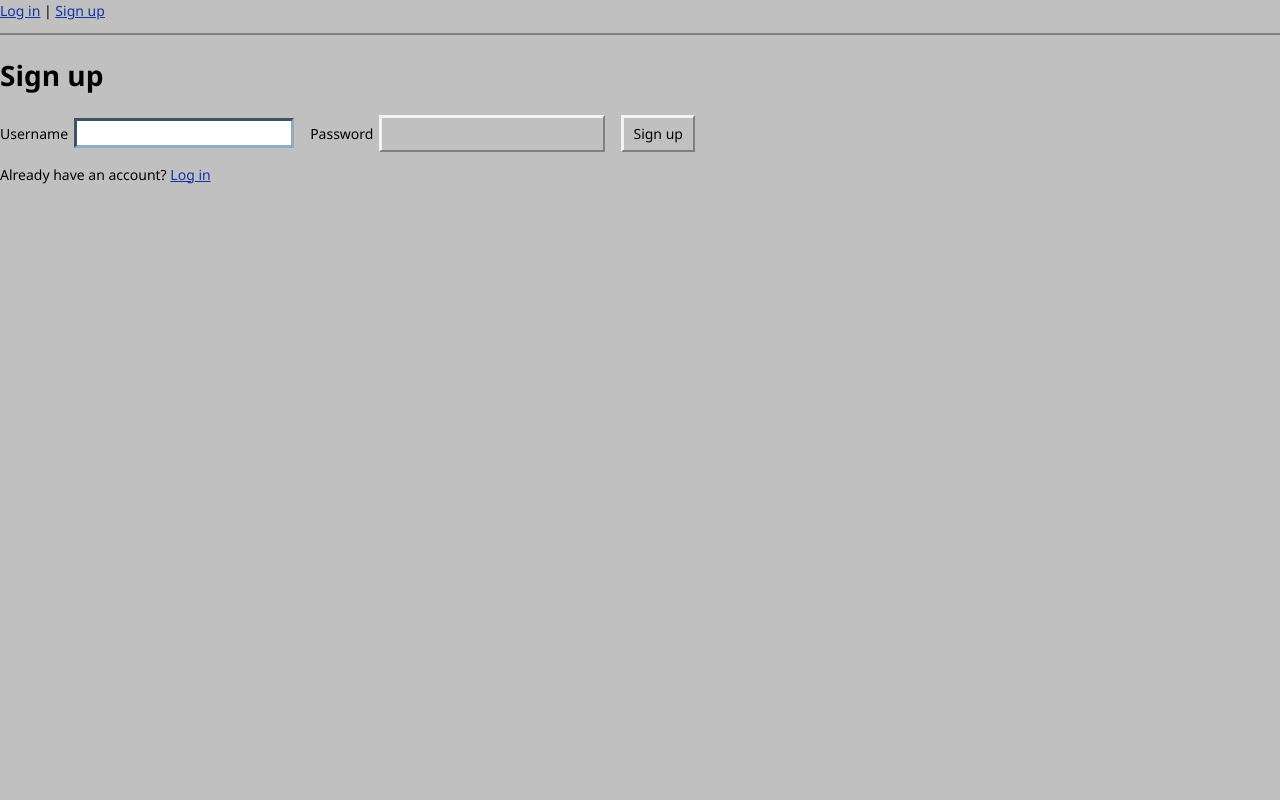
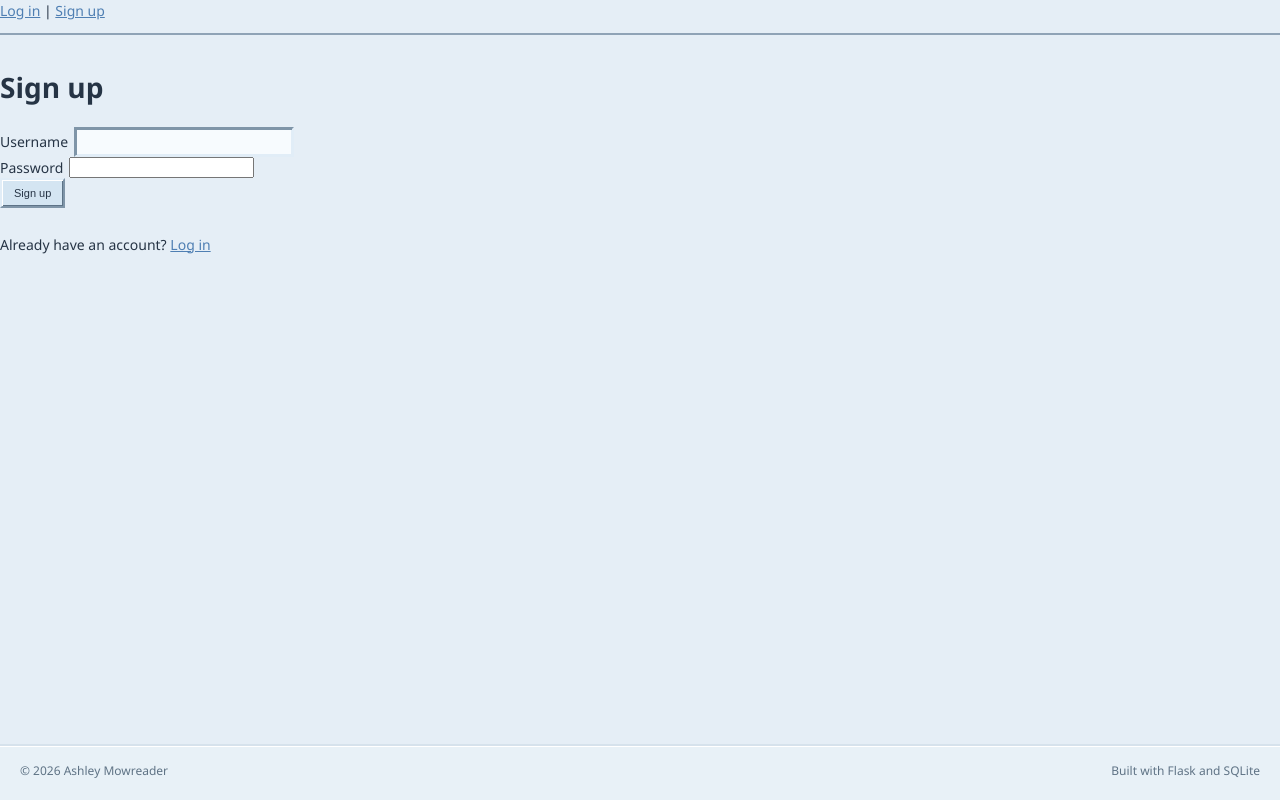
Before and after one commit to amowreader/rss-reader, a Flask app: page /signup in a window 1280 px wide. Run offline with Flask 3, Linux system fonts and the light colour scheme.

Commit message:
rebasing

```diff
--- a/app.py
+++ b/app.py
@@ -1,18 +1,12 @@
 """
 Bare-bones multi-user RSS aggregator.
 
-Core loop, same as the single-user version, with one addition: feeds and
-stories are shared across everyone (so the same URL is only ever fetched
-once), and what's per-user is the *subscription* and the *read state*.
+Core loop, same as the single-user version, with one addition: feeds and stories are shared across everyone (so the same URL is only ever fetched once), and what's per-user is the *subscription* and the *read state*.
 
   1. Sign up / log in
-  2. Add a feed URL -> subscribes you to it, fetching + creating the feed
-     row if nobody's added it yet
-  3. Refresh -> re-fetches feeds you're subscribed to, stores new stories
-     (deduped by guid), shared with anyone else subscribed to that feed
+  2. Add a feed URL -> subscribes you to it, fetching + creating the feed row if nobody's added it yet
+  3. Refresh -> re-fetches feeds you're subscribed to, stores new stories  (deduped by guid), shared with anyone else subscribed to that feed
   4. List your stories, mark read (per-user), click through to the original
-
-No CSS, no JS framework, no background scheduler.
 """
 
 import datetime
--- a/requirements.txt
+++ b/requirements.txt
@@ -1,2 +1,3 @@
 flask
-feedparserpython-dateutil
+feedparser
+python-dateutil
--- a/static/style.css
+++ b/static/style.css
@@ -1,23 +1,42 @@
 /* Rainy Day Theme from React95 */
 :root {
-  --canvas: #ffffff;
-  --canvas-text: #050608;
-  --border-dark: #3d5367;
-  --border-darkest: #16233b;
-  --border-light: #91abc2;
-  --border-lightest: #b7cee5;
-  --header-bg: #4b6480;
-  --header-text: #ffffff;
-  --desktop-bg: #000000;
-  --flat-dark: #9e9e9e;
-  --flat-light: #d8d8d8;
-  --material: #7a99b3;
-  --material-dark: #9a9e9c;
-  --material-text: #050608;
-  --hover-bg: #4b6480;
-  --focus-secondary: #fefe03;
-  --progress: #4b6480;
-  --tooltip: #fefbcc;
+  --canvas: #f7fbfe;
+  --canvas-text: #263445;
+  --border-dark: #7f95a8;
+  --border-darkest: #5d7387;
+  --border-light: #e1edf7;
+  --border-lightest: #ffffff;
+  --header-bg: #dceaf5;
+  --header-text: #263445;
+  --desktop-bg: #c8d6e4;
+  --flat-dark: #b3c6d9;
+  --flat-light: #eef6fb;
+  --material: #d4e5f2;
+  --material-dark: #aebfd0;
+  --material-text: #263445;
+  --hover-bg: #c2d8ea;
+  --focus-secondary: #8fb6de;
+  --progress: #6e93be;
+  --tooltip: #f6fbff;
+}
+
+* {
+  box-sizing: border-box;
+}
+
+    --border-lightest: #ffffff;
+    --header-bg: #dceaf5;
+    --header-text: #263445;
+    --desktop-bg: #c8d6e4;
+    --flat-dark: #b3c6d9;
+    --flat-light: #eef6fb;
+    --material: #d4e5f2;
+    --material-dark: #aebfd0;
+    --material-text: #263445;
+    --hover-bg: #c2d8ea;
+    --focus-secondary: #8fb6de;
+    --progress: #6e93be;
+    --tooltip: #f6fbff;
   }
 
   * {
@@ -71,12 +90,12 @@
   }
 
   a {
-  color: #1034a6;
+    color: #4f7fb3;
     text-decoration: underline;
   }
 
   a:visited {
-  color: #440381;
+    color: #6f7ea8;
   }
 
   .story-image {
@@ -87,71 +106,63 @@
 
   body {
     margin: 0;
-  background: #c0c0c0;
-  color: #000000;
+    background: #e5eef6;
+    color: #263445;
     font-family: "Segoe UI", Tahoma, Verdana, sans-serif;
     font-size: 14px;
     line-height: 1.5;
+    min-height: 100vh;
+    display: flex;
+    flex-direction: column;
   }
 
   .app-shell {
     max-width: 1100px;
     margin: 24px auto;
     padding: 12px;
-  background: #c0c0c0;
-  border: 2px solid #dfdfdf;
-  box-shadow: 2px 2px 0 #404040, inset 1px 1px 0 #f5f5f5, inset -1px -1px 0 #808080;
+    background: #edf5fb;
+    border: 2px solid #cddbe7;
+    box-shadow: 2px 2px 0 rgba(95, 113, 129, 0.6), inset 1px 1px 0 #ffffff, inset -1px -1px 0 #8fa3b6;
   }
 
   .top-nav {
     display: flex;
     align-items: center;
-  gap: 8px;
-  padding: 8px 12px;
-  background: #c0c0c0;
-  border: 2px solid #dfdfdf;
-  box-shadow: inset 1px 1px 0 #f5f5f5, inset -1px -1px 0 #808080;
+  background: #f4f9fc;
 }
-
-.top-nav a,
-.top-nav span {
-  color: #000000;
-  text-decoration: none;
-  font-weight: 600;
-}
-
-.top-nav a:hover {
-  color: #000080;
-  text-decoration: underline;
+    background: #e5f0f8;
+    border: 2px solid #cddbe7;
+    box-shadow: inset 1px 1px 0 #ffffff, inset -1px -1px 0 #8fa3b6;
+  color: #263445;
 }
 
 .divider {
-  border: 0;
-  border-top: 2px solid #808080;
+    color: #263445;
+  border-top: 2px solid #a89b8d;
   margin: 12px 0;
-  box-shadow: 0 -1px 0 #f5f5f5;
+  box-shadow: 0 -1px 0 #fffaf4;
 }
-
-form {
+  border-top: 2px solid #8fa3b6;
+    color: #4e7fae;
   display: flex;
   flex-wrap: wrap;
   align-items: center;
-  gap: 8px;
+  background: #e8f1f7;
   margin: 12px 0;
-}
-
-input,
+    border-top: 2px solid #8fa3b6;
+    margin: 12px 0;
+    box-shadow: 0 -1px 0 #ffffff;
 select,
 button {
   appearance: none;
   -webkit-appearance: none;
-  background: #c0c0c0;
-  color: #000000;
+  background: #f4f9fc;
+  color: #263445;
   border: 2px solid;
-  border-color: #f5f5f5 #808080 #808080 #f5f5f5;
+  border-color: #ffffff #8fa3b6 #8fa3b6 #ffffff;
   padding: 6px 10px;
   font: inherit;
-  box-shadow: inset 1px 1px 0 rgba(255, 255, 255, 0.8);
+  box-shadow: inset 1px 1px 0 rgba(255, 255, 255, 0.92);
 }
 
 button {
@@ -160,13 +171,13 @@
 }
 
 button:hover {
-  filter: brightness(0.98);
+  filter: brightness(0.99);
 }
 
 button:active,
 input:active,
 select:active {
-  border-color: #808080 #f5f5f5 #f5f5f5 #808080;
+  border-color: #8fa3b6 #ffffff #ffffff #8fa3b6;
   box-shadow: inset 1px 1px 0 rgba(0, 0, 0, 0.25);
 }
 
@@ -185,7 +196,7 @@
 input[type=checkbox] {
   width: 16px;
   height: 16px;
-  accent-color: #000080;
+  accent-color: #4f7fb3;
 }
 
 ul {
@@ -197,12 +208,12 @@
 li {
   margin: 10px 0;
   padding: 8px 10px;
-  background: rgba(255, 255, 255, 0.12);
-  border: 1px solid transparent;
+  background: rgba(245, 250, 255, 0.88);
+  border: 1px solid rgba(127, 149, 168, 0.28);
 }
 
 li a {
-  color: #000080;
+  color: #4f7fb3;
   font-weight: 600;
   text-decoration: none;
 }
@@ -219,7 +230,7 @@
 small {
   display: block;
   margin-top: 6px;
-  color: #1c1c1c;
+  color: #5f7385;
 }
 
 p {
@@ -228,8 +239,26 @@
 
 hr {
   border: 0;
-  border-top: 2px solid #808080;
+  border-top: 2px solid #8fa3b6;
   margin: 12px 0;
+}
+
+.site-footer {
+  margin-top: auto;
+  padding: 16px 20px 20px;
+  display: flex;
+  justify-content: space-between;
+  gap: 16px;
+  align-items: center;
+  color: #5f7385;
+  font-size: 12px;
+  border-top: 2px solid #d6e2ec;
+  background: #e8f1f7;
+  box-shadow: inset 0 1px 0 #ffffff;
+}
+
+.site-footer span:last-child {
+  white-space: nowrap;
 }
 
 @media (max-width: 640px) {
@@ -246,6 +275,15 @@
     width: 100%;
     margin-bottom: 8px;
   }
+
+  .site-footer {
+    flex-direction: column;
+    align-items: flex-start;
+  }
+
+  .site-footer span:last-child {
+    white-space: normal;
+  }
 }
 
 /*# sourceMappingURL=style.css.map */
--- a/static/style.scss
+++ b/static/style.scss
@@ -1,32 +1,32 @@
-$win-gray-1: #c0c0c0;
-$win-gray-2: #dfdfdf;
-$win-gray-3: #808080;
-$win-gray-4: #000000;
-$win-blue: #000080;
+$win-gray-1: #e6f1f8;
+$win-gray-2: #cddbe7;
+$win-gray-3: #8fa3b6;
+$win-gray-4: #263445;
+$win-blue: #4f7fb3;
 $win-white: #ffffff;
-$win-shadow-dark: #404040;
-$win-shadow-light: #f5f5f5;
+$win-shadow-dark: #958872;
+$win-shadow-light: #fffaf4;
 
 /* Rainy Day Theme from React95 */
 :root {
-  --canvas: #ffffff;
-  --canvas-text: #050608;
-  --border-dark: #3d5367;
-  --border-darkest: #16233b;
-  --border-light: #91abc2;
-  --border-lightest: #b7cee5;
-  --header-bg: #4b6480;
-  --header-text: #ffffff;
-  --desktop-bg: #000000;
-  --flat-dark: #9e9e9e;
-  --flat-light: #d8d8d8;
-  --material: #7a99b3;
-  --material-dark: #9a9e9c;
-  --material-text: #050608;
-  --hover-bg: #4b6480;
-  --focus-secondary: #fefe03;
-  --progress: #4b6480;
-  --tooltip: #fefbcc;
+  --canvas: #f7fbfe;
+  --canvas-text: #263445;
+  --border-dark: #7f95a8;
+  --border-darkest: #5d7387;
+  --border-light: #e1edf7;
+  --border-lightest: #ffffff;
+  --header-bg: #dceaf5;
+  --header-text: #263445;
+  --desktop-bg: #c8d6e4;
+  --flat-dark: #b3c6d9;
+  --flat-light: #eef6fb;
+  --material: #d4e5f2;
+  --material-dark: #aebfd0;
+  --material-text: #263445;
+  --hover-bg: #c2d8ea;
+  --focus-secondary: #8fb6de;
+  --progress: #6e93be;
+  --tooltip: #f6fbff;
 }
 
 * {
@@ -80,12 +80,12 @@
 }
 
 a {
-  color: #1034a6;
+  color: #4f7fb3;
   text-decoration: underline;
 }
 
 a:visited {
-  color: #440381;
+  color: #6f7ea8;
 }
 
 .story-image {
@@ -96,7 +96,7 @@
 
 body {
   margin: 0;
-  background: $win-gray-1;
+  background: #e5eef6;
   color: $win-gray-4;
   font-family: "Segoe UI", Tahoma, Verdana, sans-serif;
   font-size: 14px;
@@ -159,7 +159,7 @@
 button {
   appearance: none;
   -webkit-appearance: none;
-  background: $win-gray-1;
+  background: #f4f9fc;
   color: $win-gray-4;
   border: 2px solid;
   border-color: $win-shadow-light $win-gray-3 $win-gray-3 $win-shadow-light;
@@ -244,6 +244,24 @@
   border: 0;
   border-top: 2px solid $win-gray-3;
   margin: 12px 0;
+}
+
+.site-footer {
+  margin-top: auto;
+  padding: 16px 20px 20px;
+  display: flex;
+  justify-content: space-between;
+  gap: 16px;
+  align-items: center;
+  color: #6a5f54;
+  font-size: 12px;
+  border-top: 2px solid #d6e2ec;
+  background: #e8f1f7;
+  box-shadow: inset 0 1px 0 #ffffff;
+}
+
+.site-footer span:last-child {
+  white-space: nowrap;
 }
 
 @media (max-width: 640px) {
--- a/templates/base.html
+++ b/templates/base.html
@@ -24,5 +24,9 @@
   </nav>
   <hr>
   {% block content %}{% endblock %}
+  <footer class="site-footer">
+    <span>&copy; 2026 Ashley Mowreader</span>
+    <span>Built with Flask and SQLite</span>
+  </footer>
 </body>
 </html>
```
Also changed, not shown: other parts of static/style.scss (+18 -9 lines), README.md, rss.db. Lines whose indentation alone changed are shown as unchanged.
